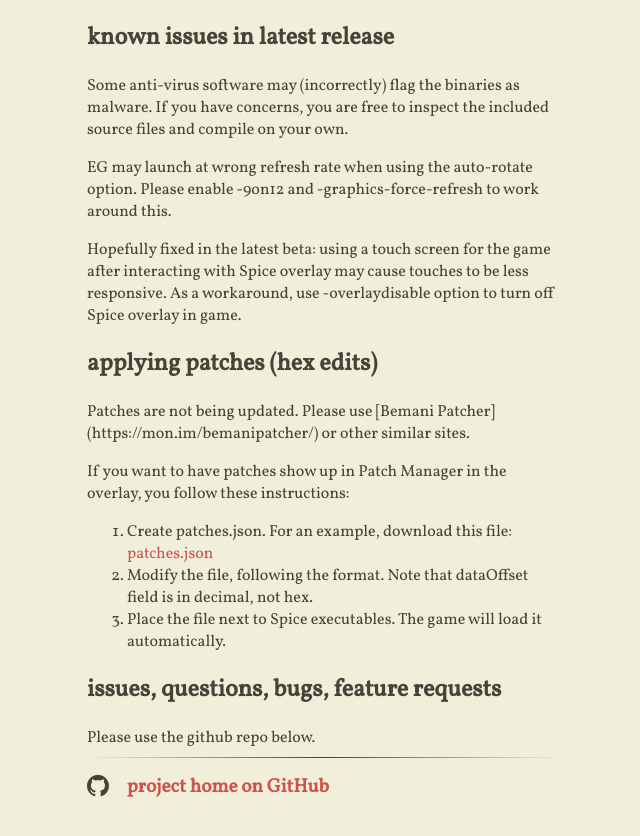
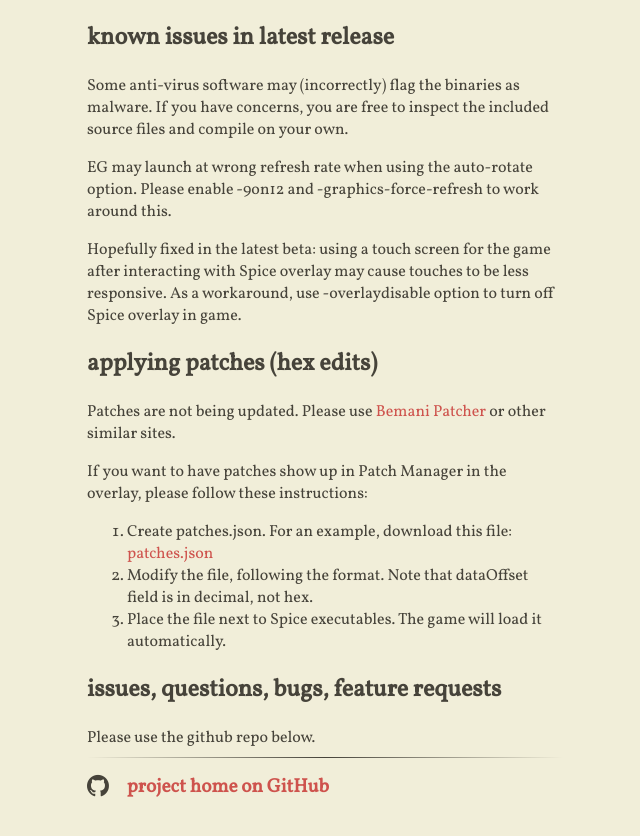
Before and after one commit to spice2x/spice2x.github.io, a Jekyll site: the page built from docs/index.html, in a window 1280 px wide and 900 px high, scrolled down 1968 px. Shown: the top 836 px of the window, without its empty margins (417-1057 px from the left). Built offline with Jekyll 4.4.1, drawn with Linux system fonts in a browser that asks for light colours; nearby versions of some CDN libraries.

Commit message:
fix patcher link

```diff
--- a/docs/_includes/content.html
+++ b/docs/_includes/content.html
@@ -160,11 +160,11 @@
 <h2>applying patches (hex edits)</h2>
 
 <p>
-  Patches are not being updated. Please use [Bemani Patcher](https://mon.im/bemanipatcher/) or other similar sites.
+  Patches are not being updated. Please use <a href="https://mon.im/bemanipatcher/">Bemani Patcher</a> or other similar sites.
 </p>
 
 <p>
-  If you want to have patches show up in Patch Manager in the overlay, you follow these instructions:
+  If you want to have patches show up in Patch Manager in the overlay, please follow these instructions:
   <ol>
     <li>Create patches.json. For an example, download this file: <a href="/patches.json">patches.json</a></li>
     <li>Modify the file, following the format. Note that dataOffset field is in decimal, not hex.</li>
```
